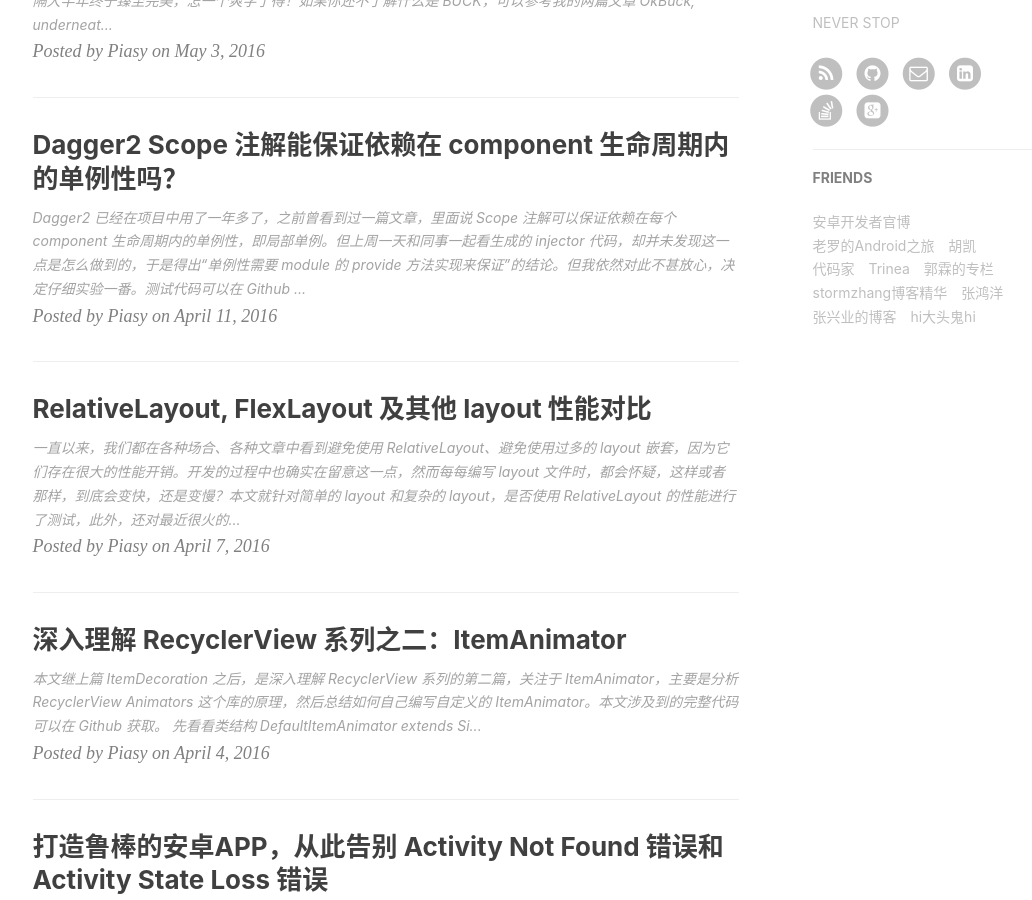
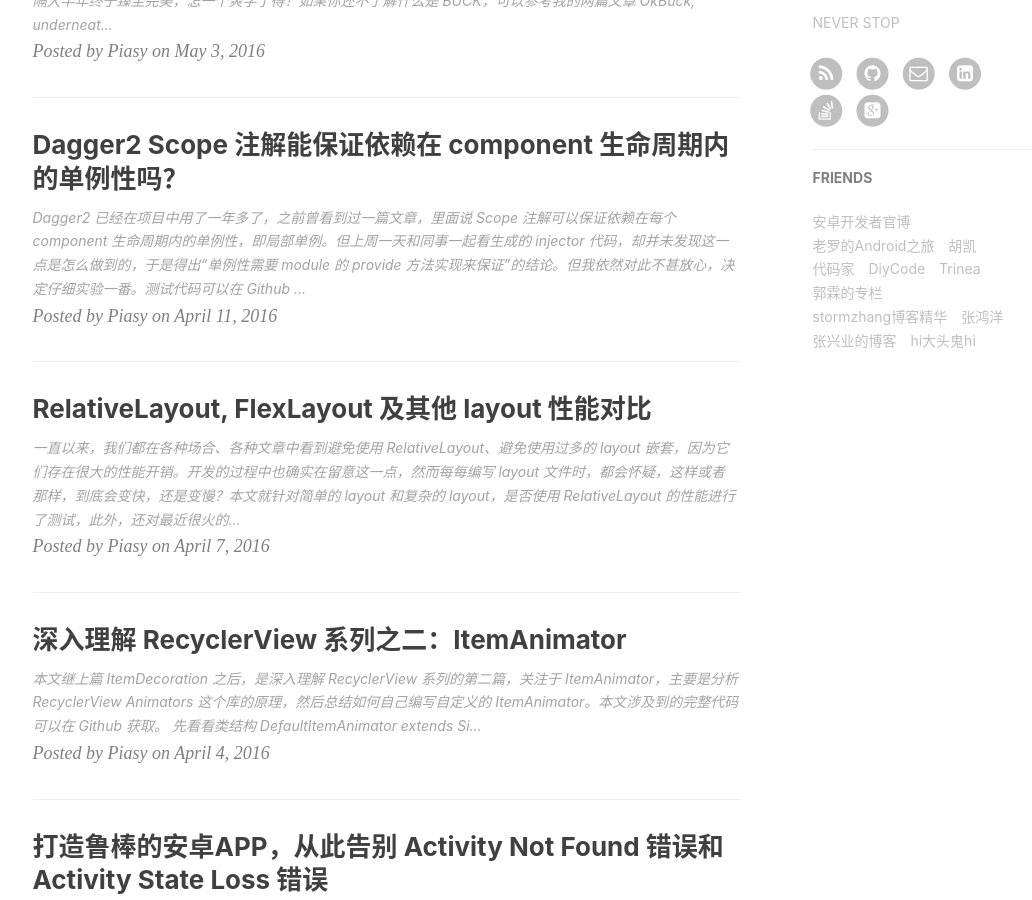
Before and after one commit to anzhidabai/Piasy.github.io, a Jekyll site: the page built from index.html, in a window 1280 px wide and 900 px high, scrolled down 984 px. Shown: the whole window, without its empty margins (135-1167 px from the left). Built offline with Jekyll 4.4.1, drawn with Linux system fonts in a browser that asks for light colours; the list of posts is cut into pages by our own code; comment, search, counter and statistics services are not loaded.

Commit message:
add friend links

```diff
--- a/_config.yml
+++ b/_config.yml
@@ -95,6 +95,10 @@ friends: [
         href: "http://blog.daimajia.com/"
     },
     {
+        title: "DiyCode",
+        href: "http://www.diycode.cc/"
+    },
+    {
         title: "Trinea",
         href: "http://www.trinea.cn/"
     },
```
